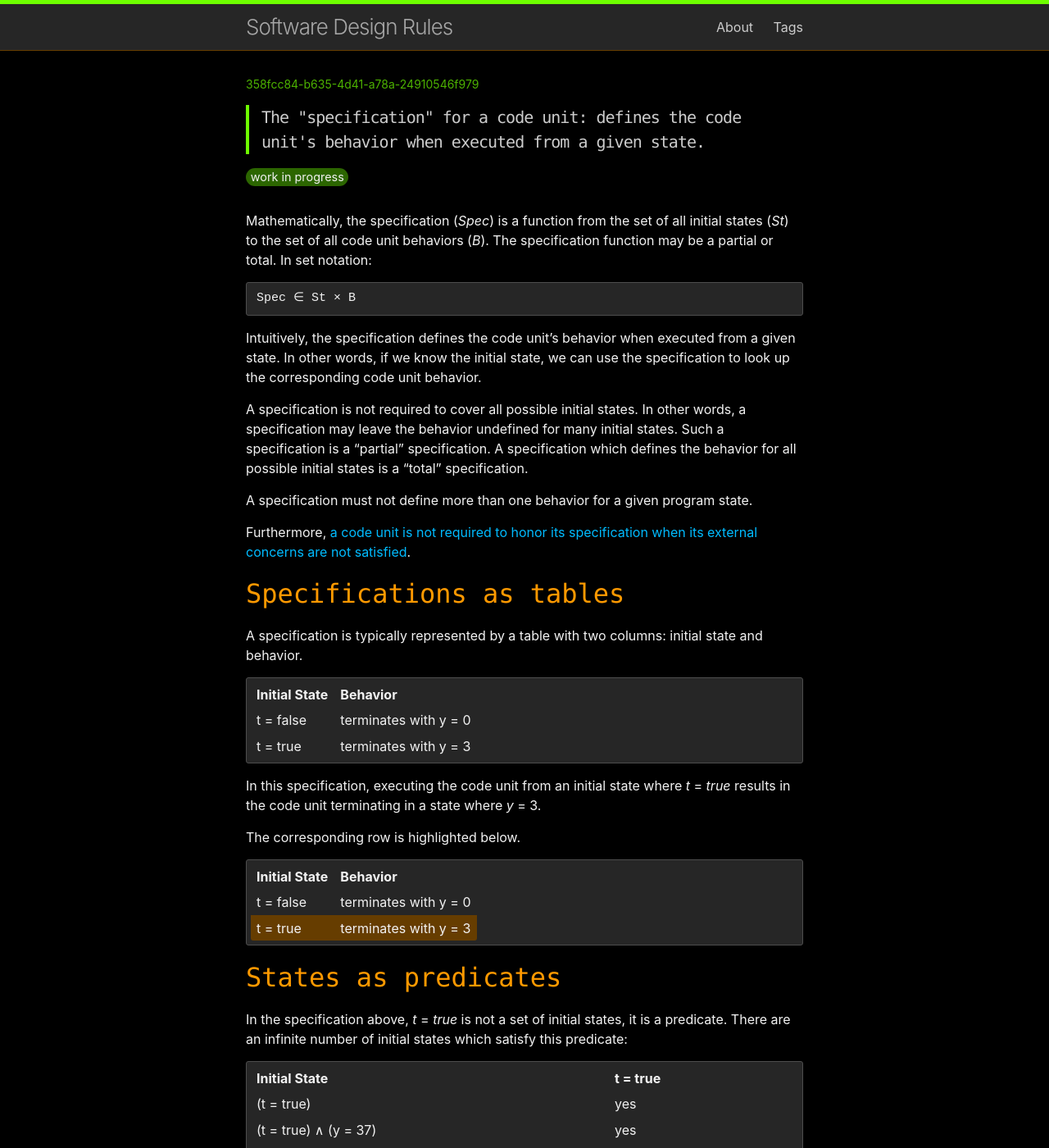
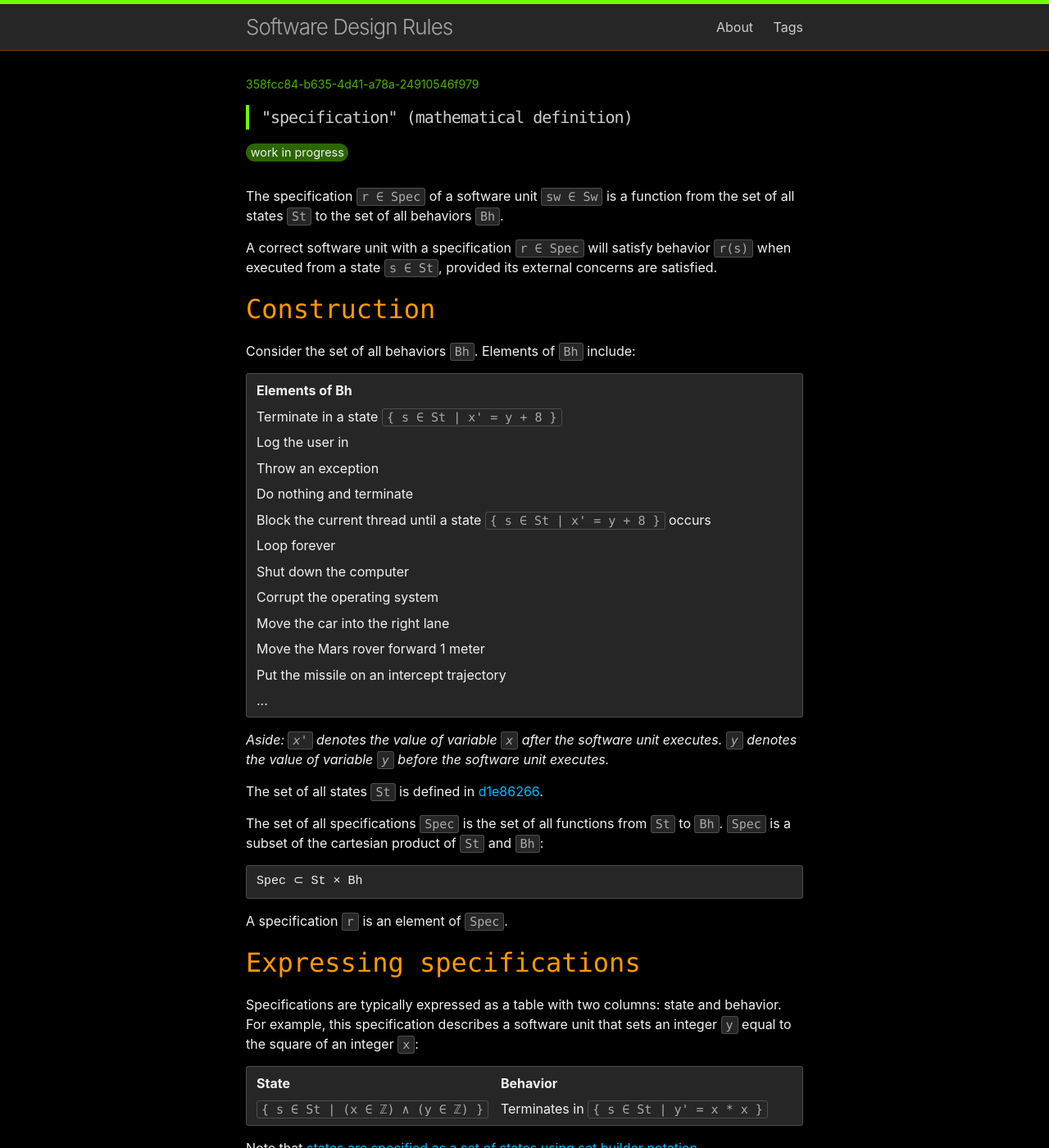
Before and after one commit to jlapolla/software-design-rules, a Jekyll site: the page built from _rules/358fcc84-b635-4d41-a78a-24910546f979.md, in a window 1280 px wide and 1400 px high. Shown: the whole window at 82% size. Built offline with Jekyll 4.4.1, drawn with Linux system fonts in a browser that asks for light colours; some of the changed text lies outside the part shown.

Commit message:
Add content
- Defining specifications.

```diff
--- a/_rules/358fcc84-b635-4d41-a78a-24910546f979.md
+++ b/_rules/358fcc84-b635-4d41-a78a-24910546f979.md
@@ -1,141 +1,257 @@
 ---
 uuid: 358fcc84-b635-4d41-a78a-24910546f979
 snippet: >
-
-  The "specification" for a code unit: defines the code unit's behavior
-  when executed from a given state.
-
+  "specification" (mathematical definition)
 tags:
   - ecbd0f2f-1595-478f-a011-64a4f66e6e22
 ---
 
-Mathematically, the specification (*Spec*) is a function from the set of
-all initial states (*St*) to the set of all code unit behaviors (*B*).
-The specification function may be a partial or total. In set notation:
+The specification `r ∈ Spec` of a software unit `sw ∈ Sw` is a function
+from the set of all states `St` to the set of all behaviors `Bh`.
 
-<pre>
-Spec ∈ St × B
-</pre>
+A correct software unit with a specification `r ∈ Spec` will satisfy
+behavior `r(s)` when executed from a state `s ∈ St`, provided its
+external concerns are satisfied.
 
-Intuitively, the specification defines the code unit's behavior when
-executed from a given state. In other words, if we know the initial
-state, we can use the specification to look up the corresponding code
-unit behavior.
+## Construction
 
-A specification is not required to cover all possible initial states. In
-other words, a specification may leave the behavior undefined for many
-initial states. Such a specification is a "partial" specification. A
-specification which defines the behavior for all possible initial states
-is a "total" specification.
-
-A specification must not define more than one behavior for a given
-program state.
-
-Furthermore, {% include rule-link.html
-uuid="8cc307b3-ab5f-49cd-b020-62ec23da564b" text="a code unit is not
-required to honor its specification when its external concerns are not
-satisfied" %}.
-
-## Specifications as tables
-
-A specification is typically represented by a table with two columns:
-initial state and behavior.
+Consider the set of all behaviors `Bh`. Elements of `Bh` include:
 
 <div class="table">
   <table>
     <tr>
-      <th class="left">Initial State</th>
+      <th class="left">Elements of Bh</th>
+    </tr>
+    <tr><td>Terminate in a state <code>{ s ∈ St | x' = y + 8 }</code></td></tr>
+    <tr><td>Log the user in</td></tr>
+    <tr><td>Throw an exception</td></tr>
+    <tr><td>Do nothing and terminate</td></tr>
+    <tr><td>Block the current thread until a state <code>{ s ∈ St | x' = y + 8 }</code> occurs</td></tr>
+    <tr><td>Loop forever</td></tr>
+    <tr><td>Shut down the computer</td></tr>
+    <tr><td>Corrupt the operating system</td></tr>
+    <tr><td>Move the car into the right lane</td></tr>
+    <tr><td>Move the Mars rover forward 1 meter</td></tr>
+    <tr><td>Put the missile on an intercept trajectory</td></tr>
+    <tr><td>...</td></tr>
+  </table>
+</div>
+
+*Aside: `x'` denotes the value of variable `x` after the software unit
+executes. `y` denotes the value of variable `y` before the software unit
+executes.*
+
+The set of all states `St` is defined in {% include rule-link.html
+uuid="d1e86266-6e71-4e28-94b8-c39142f5b4a9" %}.
+
+The set of all specifications `Spec` is the set of all functions from
+`St` to `Bh`. `Spec` is a subset of the cartesian product of `St` and
+`Bh`:
+
+<pre>
+Spec ⊂ St × Bh
+</pre>
+
+A specification `r` is an element of `Spec`.
+
+## Expressing specifications
+
+Specifications are typically expressed as a table with two columns:
+state and behavior. For example, this specification describes a software
+unit that sets an integer `y` equal to the square of an integer `x`:
+
+<div class="table">
+  <table>
+    <tr>
+      <th class="left">State</th>
       <th class="left">Behavior</th>
     </tr>
     <tr>
-      <td>t = false</td>
-      <td>terminates with y = 0</td>
-    </tr>
-    <tr>
-      <td>t = true</td>
-      <td>terminates with y = 3</td>
+      <td><code>{ s ∈ St | (x ∈ ℤ) ∧ (y ∈ ℤ) }</code></td>
+      <td>Terminates in <code>{ s ∈ St | y' = x * x }</code></td>
     </tr>
   </table>
 </div>
 
-In this specification, executing the code unit from an initial state
-where *t* = *true* results in the code unit terminating in a state where
-*y* = 3.
+Note that {% include rule-link.html
+uuid="d1e86266-6e71-4e28-94b8-c39142f5b4a9" section="expressing-states"
+text="states are specified as a set of states using set builder
+notation" %}.
 
-The corresponding row is highlighted below.
+Note also that the behavior condition specifies an infinite set of
+behaviors. For example, all of the following software units obey this
+specification, yet they all have different behaviors:
+
+{% highlight csharp %}
+// Software unit 1
+y = x * x;
+
+// Software unit 2
+y = x * x;
+x = 0;
+
+// Software unit 3
+Sleep(10000); // Sleep for 10 seconds
+y = x * x;
+
+// Software unit 4
+move_the_mars_rover_forward_1_meter();
+y = x * x;
+{% endhighlight %}
+
+*Aside: There are additional implicit constraints on correct
+implementation behaviors. These are expressed in other rules.*
+
+## Partial specifications
+
+A specification may be a partial function from `St` to `Bh`. Consider
+the following partial specification:
 
 <div class="table">
   <table>
     <tr>
-      <th class="left">Initial State</th>
+      <th class="left">State</th>
       <th class="left">Behavior</th>
     </tr>
     <tr>
-      <td>t = false</td>
-      <td>terminates with y = 0</td>
-    </tr>
-    <tr>
-      <td class="highlight1">t = true</td>
-      <td class="highlight1">terminates with y = 3</td>
+      <td><code>{ s ∈ St | (t = true) ∧ (x ∈ ℤ) }</code></td>
+      <td>Terminates in <code>{ s ∈ St | x' = 5 }</code></td>
     </tr>
   </table>
 </div>
 
-## States as predicates
+If `values(t) = { true, false }`, then any state in `{ s ∈ St | t =
+false }` is outside of the domain of the specification. The
+specification does not define a behavior for these states.
 
-In the specification above, *t* = *true* is not a set of initial states,
-it is a predicate. There are an infinite number of initial states which
-satisfy this predicate:
+*Aside: `values` is a function defined in {% include rule-link.html
+uuid="d1e86266-6e71-4e28-94b8-c39142f5b4a9" section="construction" %}.*
+
+## Total specifications
+
+A specification may be a total function from `St` to `Bh`. Consider the
+following total specification:
 
 <div class="table">
   <table>
     <tr>
-      <th class="left">Initial State</th>
-      <th class="left">t = true</th>
+      <th class="left">State</th>
+      <th class="left">Behavior</th>
     </tr>
     <tr>
-      <td>(t = true)</td>
-      <td>yes</td>
+      <td><code>{ s ∈ St | (t = true) ∧ (x ∈ ℤ) }</code></td>
+      <td>Terminates in <code>{ s ∈ St | x' = 5 }</code></td>
     </tr>
     <tr>
-      <td>(t = true) ∧ (y = 37)</td>
-      <td>yes</td>
-    </tr>
-    <tr>
-      <td>(t = true) ∧ (y = 705)</td>
-      <td>yes</td>
-    </tr>
-    <tr>
-      <td>(t = true) ∧ (y = 37) ∧ (system_has_available_memory)</td>
-      <td>yes</td>
-    </tr>
-    <tr>
-      <td>(t = true) ∧ (y = 37) ∧ ¬(system_has_available_memory)</td>
-      <td>yes</td>
-    </tr>
-    <tr>
-      <td>(t = true) ∧ (y = 37) ∧ (the_sky_is_blue)</td>
-      <td>yes</td>
-    </tr>
-    <tr>
-      <td>(t = true) ∧ (y = 37) ∧ (the_sky_is_red)</td>
-      <td>yes</td>
-    </tr>
-    <tr>
-      <td>(t = true) ∧ ...</td>
-      <td>yes</td>
+      <td><code>{ s ∈ St | (t = false) ∧ (x ∈ ℤ) }</code></td>
+      <td>Terminates in <code>{ s ∈ St | x' = 0 }</code></td>
     </tr>
   </table>
 </div>
 
-Of course, it's impossible for us to list every initial state satisfying
-*t* = *true*. So we use the predicate *t* = *true* in the specification
-table with the understanding that it is shorthand for the set of all
-initial states where *t* = *true*. In set notation:
+If `values(t) = { true, false }` and `values(x) = ℤ`, then every state
+in `St` is within the domain of the specification.
+
+## Inconsistent specifications
+
+An inconsistent specification is a relation from `St` to `Bh` which is
+not a function.
+
+*Aside: Technically, "inconsistent specification" is an abuse of the
+language; an inconsistent specification is not a specification at all!
+Specifications are members of `Spec`, and members of `Spec` are always
+functions.*
+
+Consider the following inconsistent specification:
+
+<div class="table">
+  <table>
+    <tr>
+      <th class="left">State</th>
+      <th class="left">Behavior</th>
+    </tr>
+    <tr>
+      <td><code>{ s ∈ St | (t = true) ∧ (x ∈ ℤ) }</code></td>
+      <td>Terminates in <code>{ s ∈ St | x' = 5 }</code></td>
+    </tr>
+    <tr>
+      <td><code>{ s ∈ St | (t = true) ∧ (x ∈ ℤ) }</code></td>
+      <td>Terminates in <code>{ s ∈ St | x' = 0 }</code></td>
+    </tr>
+  </table>
+</div>
+
+The specification defines two incompatible behaviors for `{ s ∈ St | (t
+= true) ∧ (x ∈ ℤ) }`. The conjunction of the two behaviors results in a
+contradiction, so they cannot be accomplished by the same execution of
+the software unit. Therefore, the specification is not a function, and
+it is not a member of `Spec`.
+
+Note that the following specification is consistent:
+
+<div class="table">
+  <table>
+    <tr>
+      <th class="left">State</th>
+      <th class="left">Behavior</th>
+    </tr>
+    <tr>
+      <td><code>{ s ∈ St | (t = true) ∧ (x ∈ ℤ) }</code></td>
+      <td>Terminates in <code>{ s ∈ St | x' = 5 }</code></td>
+    </tr>
+    <tr>
+      <td><code>{ s ∈ St | (x ∈ ℤ) }</code></td>
+      <td>Terminates in <code>{ s ∈ St | x' > 0 }</code></td>
+    </tr>
+  </table>
+</div>
+
+The specification defines two behaviors for `{ s ∈ St | (t = true) ∧ (x
+∈ ℤ) }`. However, the two behaviors are compatible. In other words, the
+conjunction of the two behaviors does not result in a contradiction, so
+they actually represent a single behavior. Therefore the specification
+is a function, and it is a member of `Spec`.
+
+An equivalent specification, expressed more clearly with disjoint sets
+of states, is:
+
+<div class="table">
+  <table>
+    <tr>
+      <th class="left">State</th>
+      <th class="left">Behavior</th>
+    </tr>
+    <tr>
+      <td><code>{ s ∈ St | (t = true) ∧ (x ∈ ℤ) }</code></td>
+      <td>Terminates in <code>{ s ∈ St | x' = 5 }</code></td>
+    </tr>
+    <tr>
+      <td><code>{ s ∈ St | (t = false) ∧ (x ∈ ℤ) }</code></td>
+      <td>Terminates in <code>{ s ∈ St | x' > 0 }</code></td>
+    </tr>
+  </table>
+</div>
+
+## Checking consistency
+
+A written specification is consistent when the specification it
+represents is a function from `St` to `Bh`. How do we check that this is
+the case?
+
+The format of a written specification `wr` is a relation from `ℙ(St)` to
+`ℙ(Bh)`, where `ℙ(X)` denotes the power set of `X`.
+
+A written specification `wr` is consistent when:
 
 <pre>
-{s ∈ St | t = true}
+∀〈a, b〉,〈c, d〉∈ wr ((a ∩ c = ∅) ∨ (b ⊃ d) ∨ (d ⊃ b))
 </pre>
+
+## To do
+
+- Add external links
+
+# Old content
 
 ## Behaviors as predicates
 
```
Also changed, not shown: _rules/d1e86266-6e71-4e28-94b8-c39142f5b4a9.md (+1 -1 lines).
